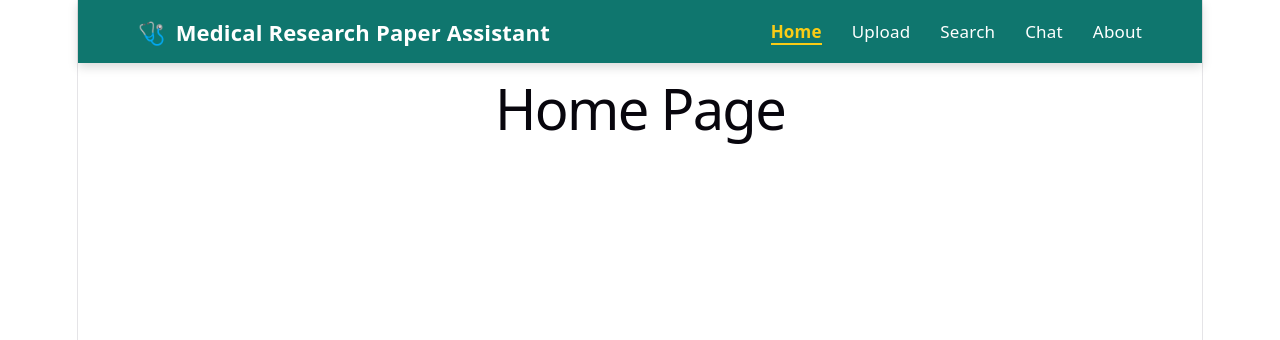
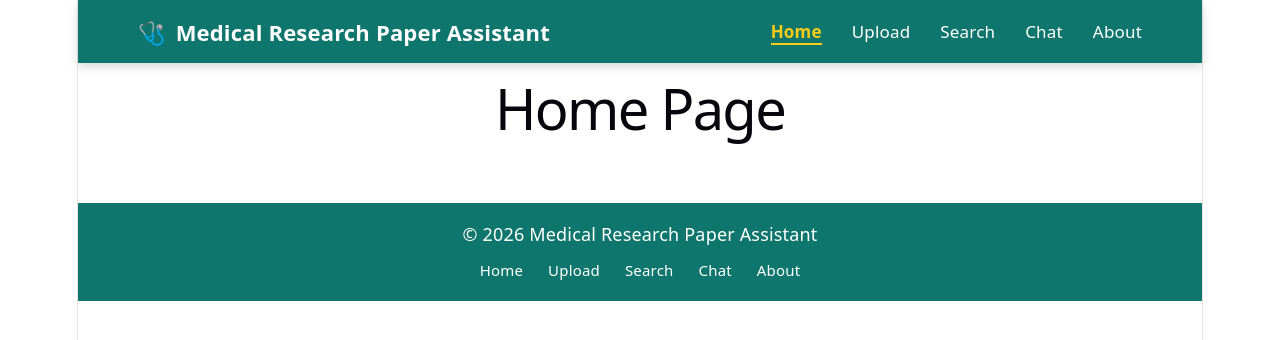
Before and after one commit to esetu-git-public/bootcamp-ace-26-team-4, a React app in the folder frontend/: page / in a window 1280 px wide. Shown: the top 340 px of the page. Built offline with nearby package versions, Linux system fonts and the light colour scheme; the HTML template or start-up script is replaced by a standard one.

Commit message:
Added footer component and completed frontend navigation layout

```diff
--- a/frontend/src/App.jsx
+++ b/frontend/src/App.jsx
@@ -1,11 +1,15 @@
 import Navbar from "./components/Navbar";
+import Footer from "./components/Footer";
 import AppRoutes from "./routes/AppRoutes";
 
 function App() {
   return (
     <>
       <Navbar />
+
       <AppRoutes />
+
+      <Footer />
     </>
   );
 }
--- /dev/null
+++ b/frontend/src/components/Footer.css
@@ -0,0 +1,15 @@
+.footer {
+    background-color: #0f766e;
+    color: white;
+    text-align: center;
+    padding: 18px;
+    margin-top: 50px;
+}
+
+.footer-links{
+    display:flex;
+    justify-content:center;
+    gap:25px;
+    margin-top:10px;
+    font-size:15px;
+}
--- a/frontend/src/components/Footer.jsx
+++ b/frontend/src/components/Footer.jsx
@@ -0,0 +1,19 @@
+import "./Footer.css";
+
+function Footer() {
+  return (
+    <footer className="footer">
+      <p>© 2026 Medical Research Paper Assistant </p>
+
+      <div className="footer-links">
+        <span>Home</span>
+        <span>Upload</span>
+        <span>Search</span>
+        <span>Chat</span>
+        <span>About</span>
+      </div>
+    </footer>
+  );
+}
+
+export default Footer;
```
